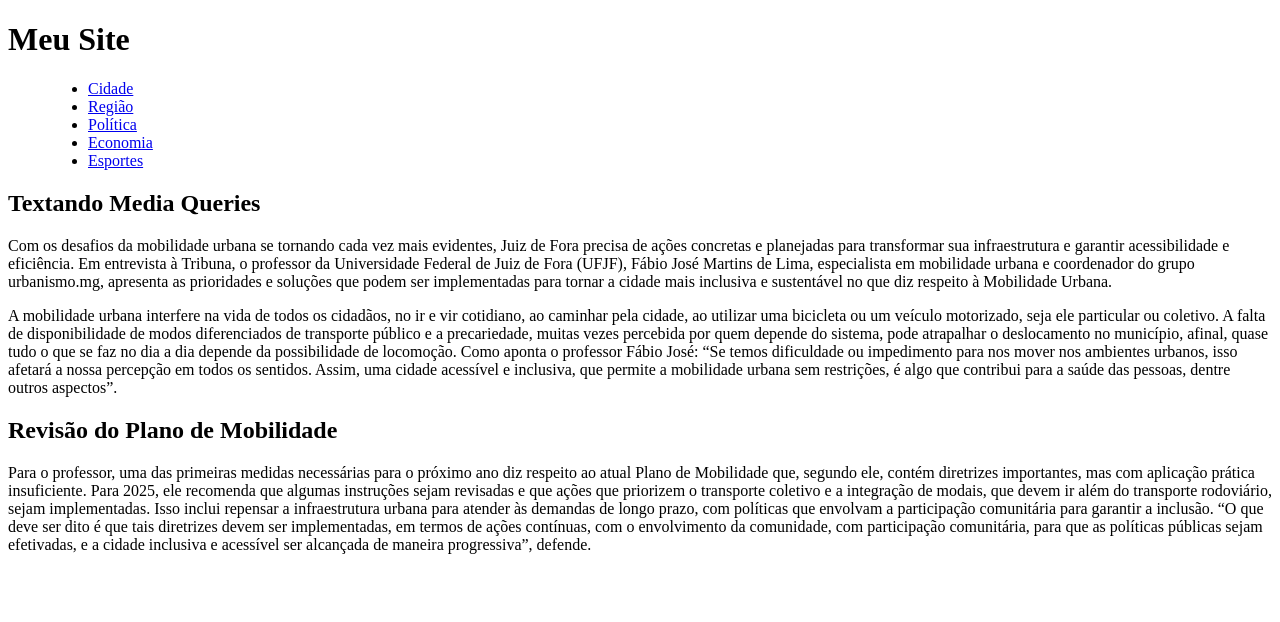
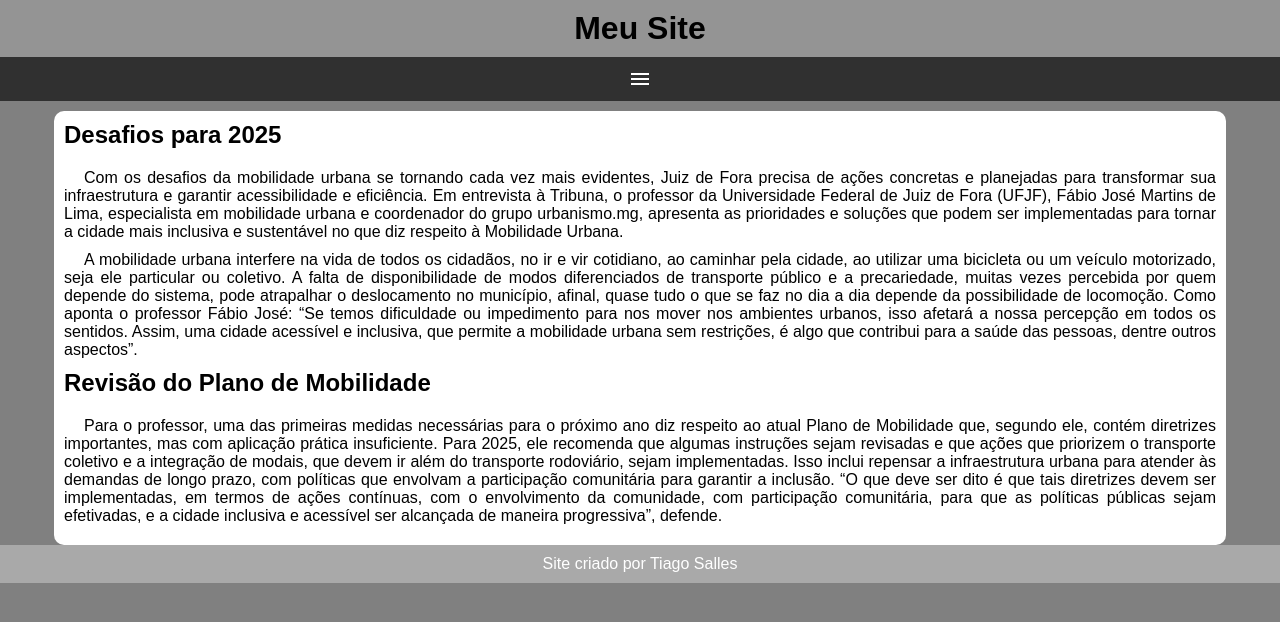
Before and after one commit to tiagomoravia/cursohtml, a plain HTML site: page exercicios/ex026/mq005/index.html in a window 1280 px wide. Drawn offline with nearby package versions, Linux system fonts and the light colour scheme.

Commit message:
atualizando

```diff
--- a/exercicios/ex026/mq005/estilos/style.css
+++ b/exercicios/ex026/mq005/estilos/style.css
@@ -1 +1,84 @@
 @charset "UTF-8";
+
+* {
+    font-family: Arial, Helvetica, sans-serif;
+    padding: 0px;
+    margin: 0px;
+
+}
+
+body, html {
+    background-color: gray;
+}
+
+header {
+    background-color:rgb(148, 148, 148);
+
+}
+
+header > h1 {
+    padding: 10px;
+    text-align: center;
+}
+
+span#burguer {
+    background-color: rgb(48, 48, 48);
+    color: white;
+    text-align: center;
+    display: block;
+    padding: 10px;
+    cursor: pointer;
+}
+
+span#burguer:hover {
+    background-color: white;
+    color: black;
+}
+
+menu {
+    display: none;
+}
+
+menu > ul {
+    list-style-type: none;
+}
+
+menu > ul > li > a {
+    display: block;
+    padding: 10px;
+    text-decoration: none;
+    background-color: rgb(87, 87, 87);
+    color: white;
+    text-align: center;
+    border-top: 2px solid gray;
+}
+
+menu > ul > li a:hover {
+    background-color: gray;
+}
+
+main {
+    width: 90vw;
+    background-color: white;
+    margin: auto;
+    margin-top: 10px;
+    padding: 10px;
+    border-radius: 10px;
+}
+
+article > h2 {
+    padding-bottom: 20px;
+}
+
+article > p {
+    text-align: justify;
+    margin-bottom: 10px;
+    text-indent: 20px;
+}
+
+footer {
+    padding: 10px;
+    text-align: center;
+    color: white;
+    background-color: darkgrey;
+}
--- a/exercicios/ex026/mq005/index.html
+++ b/exercicios/ex026/mq005/index.html
@@ -5,11 +5,13 @@
     <meta name="viewport" content="width=device-width, initial-scale=1.0">
     <title>Media Query</title>
     <link rel="stylesheet" href="estilos/style.css">
+    <link rel="stylesheet" href="https://fonts.googleapis.com/css2?family=Material+Symbols+Outlined:opsz,wght,FILL,GRAD@20..48,100..700,0..1,-50..200&icon_names=menu" />
 </head>
 <body>
     <header>
         <h1>Meu Site</h1>
-        <menu>
+        <span id="burguer" class="material-symbols-outlined" onclick="clickMenu()">menu</span>
+         <menu id="itens">
             <ul>
                 <li><a href="#">Cidade</a></li>
                 <li><a href="#">Região</a></li>
@@ -21,7 +23,7 @@
     </header>
     <main>
         <article>
-            <h2>Textando Media Queries</h2>
+            <h2>Desafios para 2025</h2>
             <p>
                 Com os desafios da mobilidade urbana se tornando cada vez mais evidentes, Juiz de Fora precisa de ações concretas e planejadas para transformar sua infraestrutura e garantir acessibilidade e eficiência. Em entrevista à Tribuna, o professor da Universidade Federal de Juiz de Fora (UFJF), Fábio José Martins de Lima, especialista em mobilidade urbana e coordenador do grupo urbanismo.mg, apresenta as prioridades e soluções que podem ser implementadas para tornar a cidade mais inclusiva e sustentável no que diz respeito à Mobilidade Urbana.
             </p>
@@ -36,5 +38,17 @@
             </p>
         </article>
     </main>
+    <footer>
+        <p>Site criado por Tiago Salles</p>
+    </footer>
+    <script>
+        function clickMenu() {
+            if (itens.style.display == 'block') {
+                itens.style.display = 'none'
+            } else {
+                itens.style.display = 'block'
+            }
+        }
+    </script>
 </body>
 </html>
```
